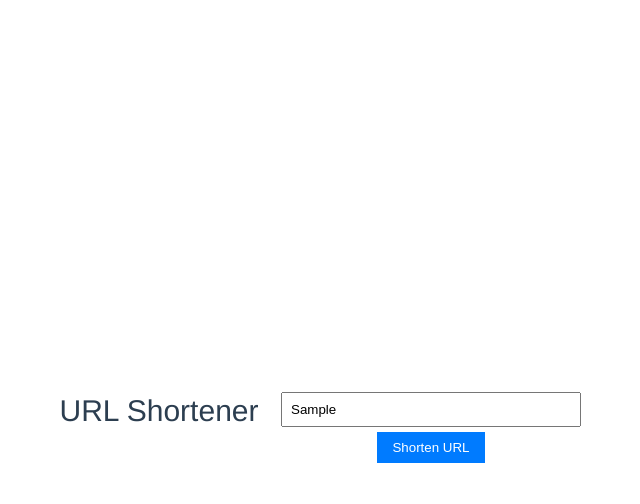
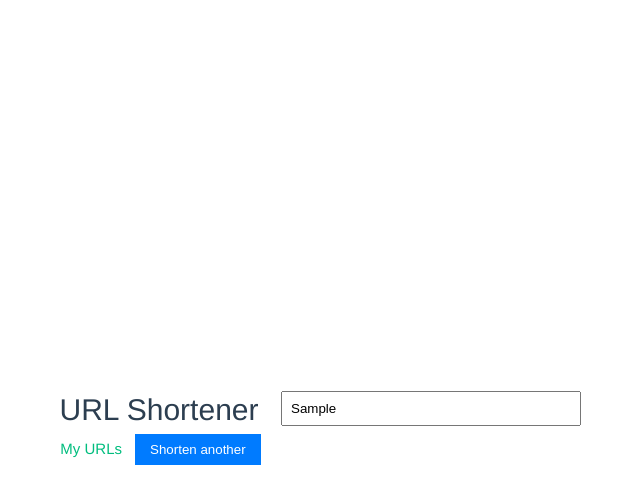
Before and after one commit to ThePfarrer/url_shortner, a Vue app in the folder frontend/: page / in a window 1280 px wide. Both pictures are taken after typing "Sample" into the empty fields and a click on the button "Shorten URL". Shown: the top 504 px of the page, without its empty margins (22-662 px from the left). Built offline with nearby package versions, Linux system fonts and the light colour scheme; no server answers; the HTML template or start-up script is replaced by a standard one.

Commit message:
add functionality to shorten another URL

```diff
--- a/frontend/src/App.vue
+++ b/frontend/src/App.vue
@@ -4,6 +4,7 @@ import axios from "axios"
 
 const longUrl = ref("");
 const shortUrl = ref("")
+const toggle = ref(true)
 
 const shortenURL = async () => {
     try {
@@ -14,6 +15,14 @@ const shortenURL = async () => {
         console.error("Error sending data:",error)
 
     }
+    toggle.value = !toggle.value
+}
+
+const shortenAnotherURL = () => {
+    longUrl.value = ""
+    shortUrl.value = ""
+    toggle.value = !toggle.value
+
 }
 </script>
 
@@ -22,11 +31,22 @@ const shortenURL = async () => {
     <h1>URL Shortener</h1>
     <form @submit.prevent="shortenURL">
       <input v-model="longUrl" type="text" placeholder="Enter a long URL here" required />
-      <button type="submit">Shorten URL</button>
+      <p v-if="shortUrl">
+        Short URL: <a :href="shortUrl" target="_blank">{{ shortUrl }}</a>
+      </p>
+
+      <div class="box" v-if="toggle">
+        <button type="submit" class="">Shorten URL</button>
+      </div>
     </form>
-    <p v-if="shortUrl">
-      Short URL: <a :href="shortUrl" target="_blank">{{ shortUrl }}</a>
-    </p>
+    <div class="container" v-if="!toggle">
+      <div class="box">
+        <a href="/app/my-urls"> My URLs </a>
+      </div>
+      <div class="box">
+        <button @click="shortenAnotherURL">Shorten another</button>
+      </div>
+    </div>
   </div>
 </template>
 
@@ -51,4 +71,13 @@ button {
 button:hover {
   background-color: #0056b3;
 }
+.container {
+  display: flex;
+  justify-content: center;
+  align-items: center;
+  gap: 10px;
+}
+.box {
+  text-align: center;
+}
 </style>
```
